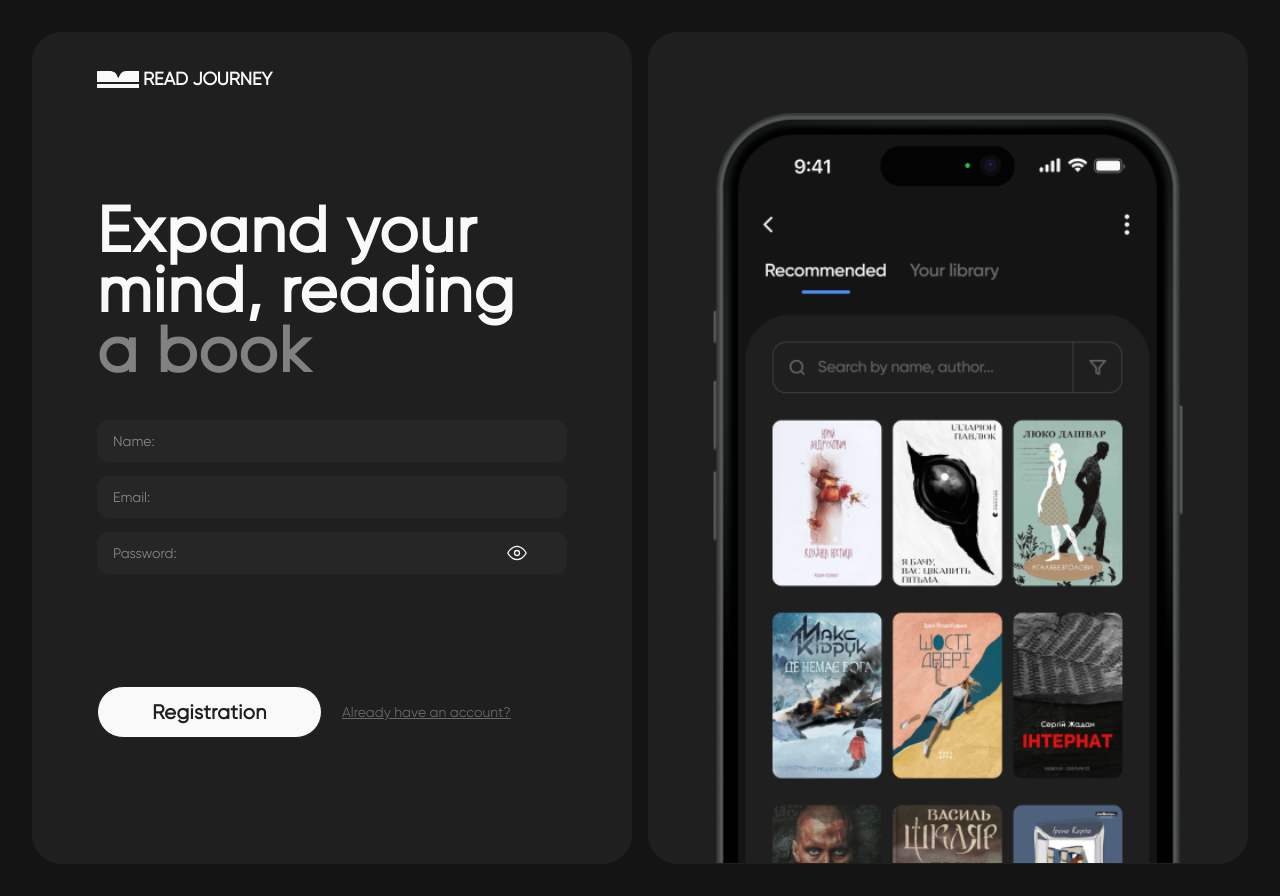
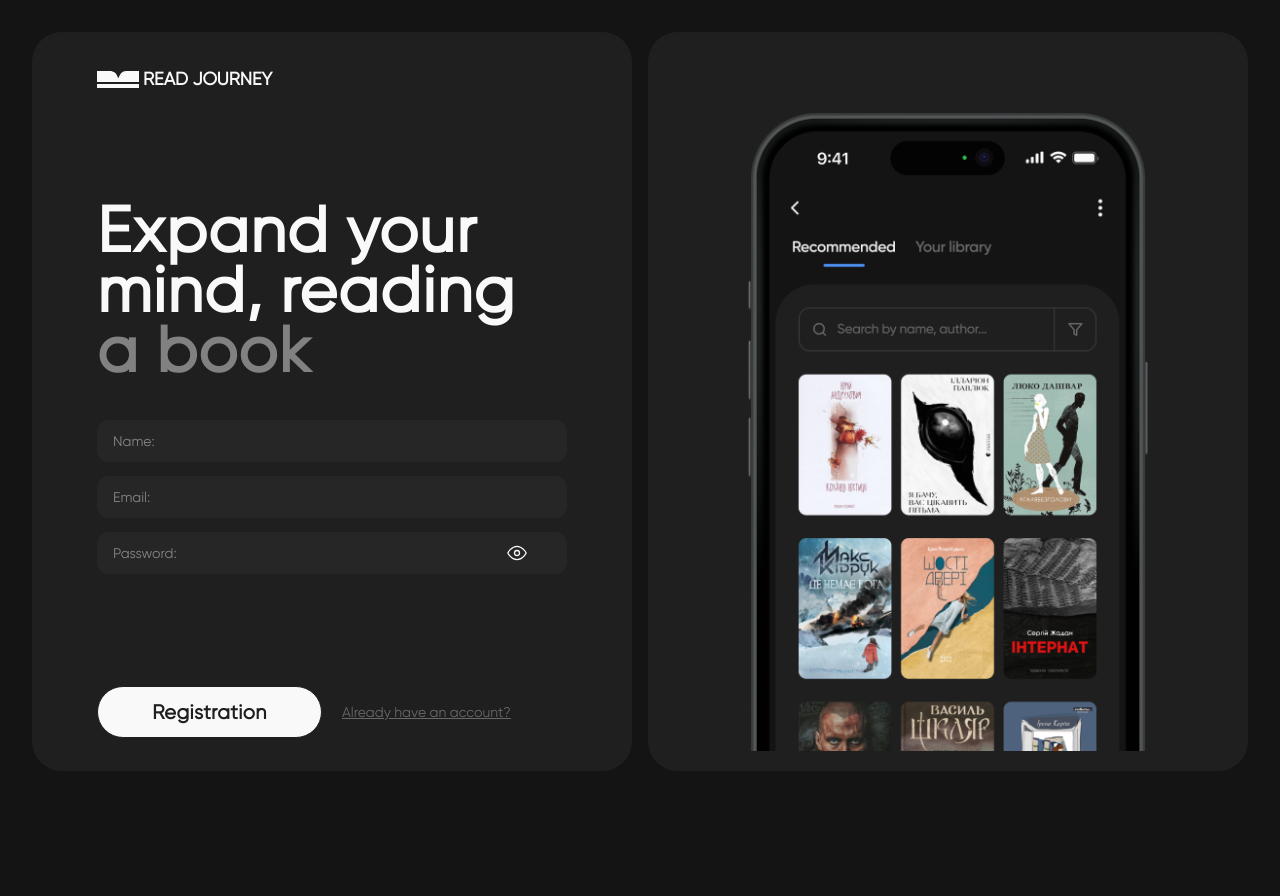
Before and after one commit to Hezaarfenn/Read-Journey, a React (Vite) app: page /register in a window 1280 px wide. After the commit the page ends 803 px from the top, so only its background shows below. Built offline with nearby package versions, Linux system fonts and the light colour scheme; no server answers.

Commit message:
responsive

```diff
--- a/src/pages/LoginPage/LoginPage.jsx
+++ b/src/pages/LoginPage/LoginPage.jsx
@@ -184,8 +184,12 @@ const LoginPage = () => {
         </Formik>
       </div>
 
-      <div className="flex-1/2 px-16 border rounded-[30px] border-transparent bg-[#1F1F1F] flex flex-col">
-        <img src="/img/iPhone 15 Black.png" alt="iPhone15" className="mt-20" />
+      <div className="flex-1/2 px-16 border rounded-[30px] border-transparent bg-[#1F1F1F] hidden md:flex flex-col items-center">
+        <img
+          src="/img/iPhone 15 Black.png"
+          alt="iPhone15"
+          className="mt-20 w-[400px] max-w-none"
+        />
       </div>
     </section>
   );
--- a/src/pages/RegisterPage/RegisterPage.jsx
+++ b/src/pages/RegisterPage/RegisterPage.jsx
@@ -199,8 +199,12 @@ const RegisterPage = () => {
         </Formik>
       </div>
 
-      <div className="flex-1/2 px-16 border rounded-[30px] border-transparent bg-[#1F1F1F] flex flex-col">
-        <img src="/img/iPhone 15 Black.png" alt="iPhone15" className="mt-20" />
+      <div className="flex-1/2 px-16 border rounded-[30px] border-transparent bg-[#1F1F1F] hidden md:flex flex-col items-center">
+        <img
+          src="/img/iPhone 15 Black.png"
+          alt="iPhone15"
+          className="mt-20 w-[400px] max-w-none"
+        />
       </div>
     </section>
   );
```
